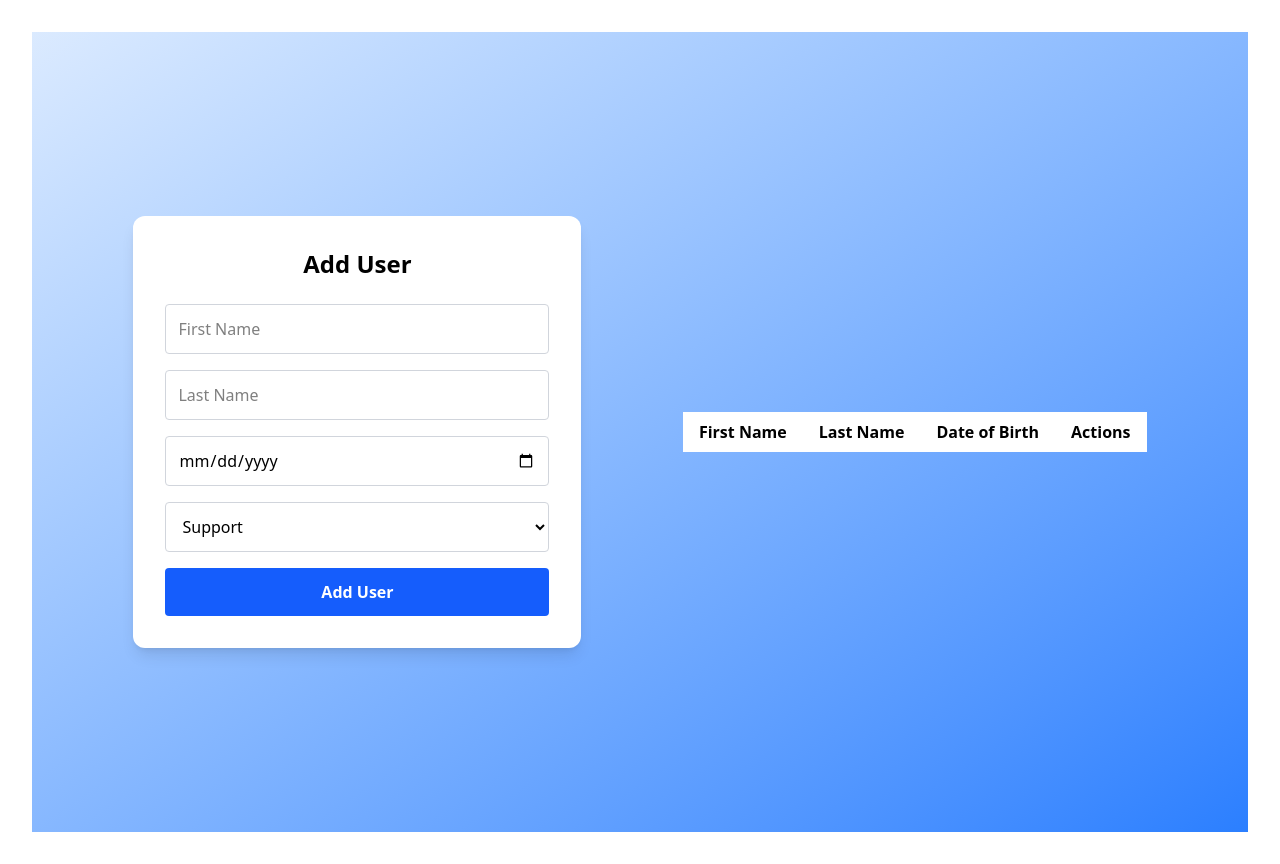
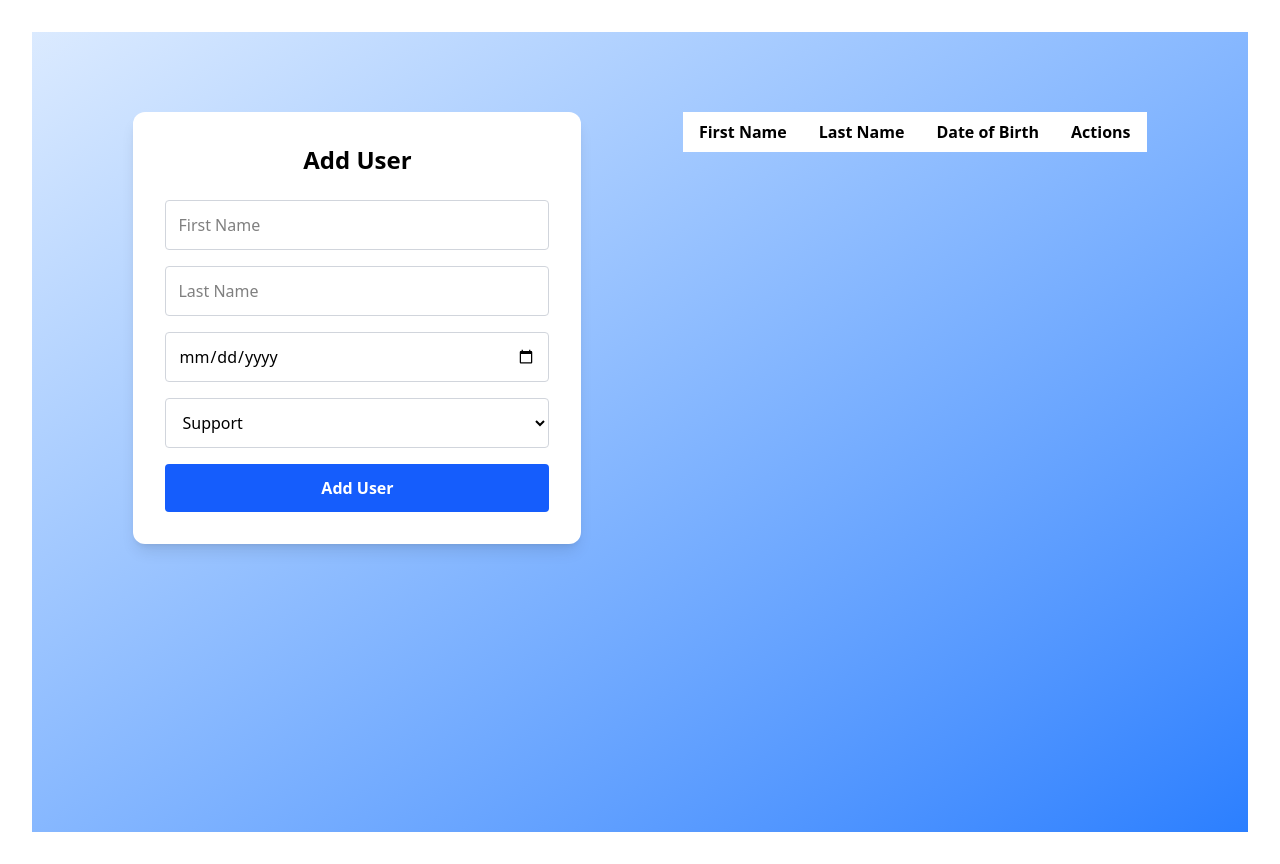
Before and after one commit to Fleetrify-Tech/InternProject, a React (Vite) app: page / in a window 1280 px wide. Built offline with nearby package versions, Linux system fonts and the light colour scheme.

Commit message:
Update App.tsx

```diff
--- a/src/App.tsx
+++ b/src/App.tsx
@@ -39,7 +39,7 @@ function App() {
   };
 
   return (
-    <div className="min-h-screen flex flex-col sm:flex-row items-center m-0 px-4 justify-evenly gap-4 bg-gradient-to-br from-blue-100 to-blue-500">
+    <div className="min-h-screen flex flex-col sm:flex-row items-start m-0 px-4 py-20 justify-evenly gap-4 bg-gradient-to-br from-blue-100 to-blue-500">
       <UserForm onSubmit={handleAddOrUpdateUser} editingUser={editingUser} />
       <UserTable users={users} onEdit={handleEdit} onDelete={handleDelete} />
     </div>
```
